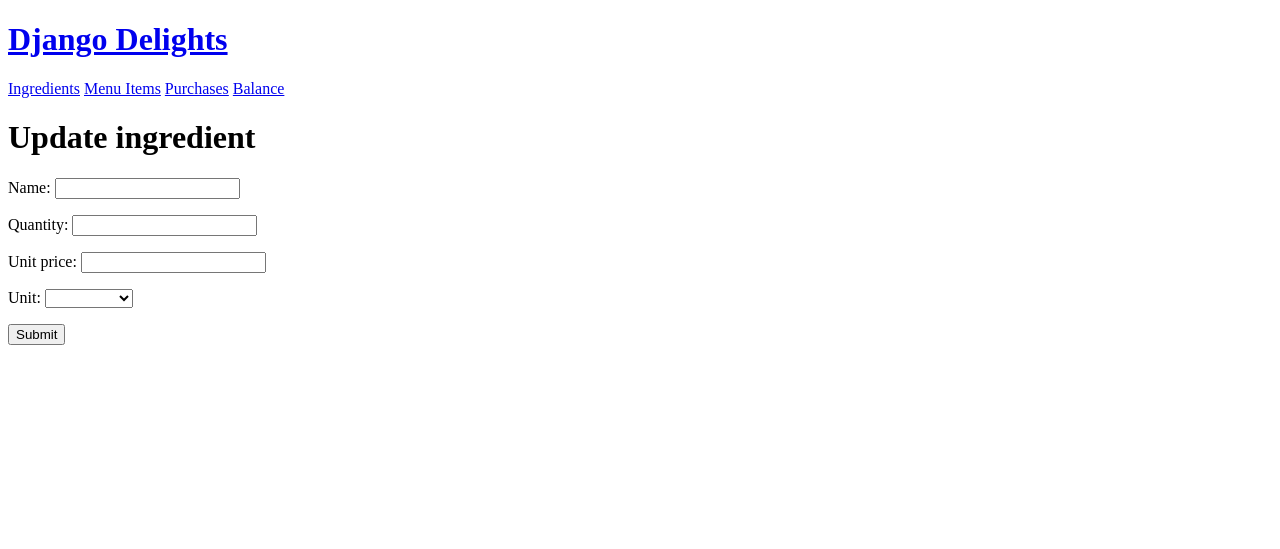
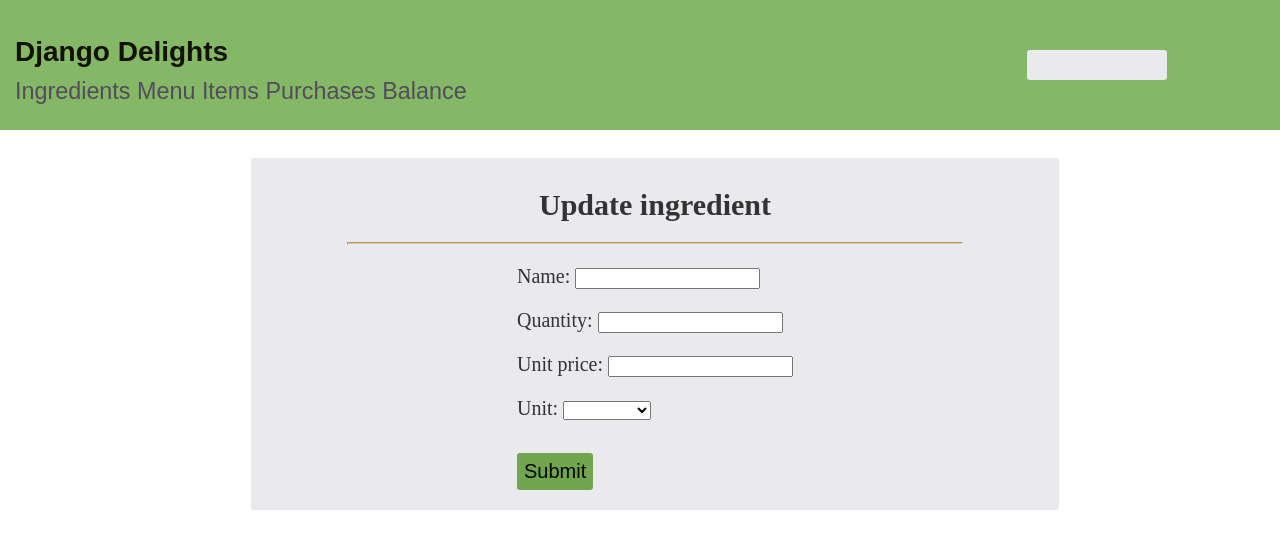
Before and after one commit to CafelatteHere/django_delights, a Django app: template django_delights/inventory/templates/inventory/ingredient_update_form.html in a window 1280 px wide. Shown: the top 549 px of the page. Run offline with Django 4.2, Linux system fonts and the light colour scheme; the template is opened without the code that fills it: values that come from a table or form of the project are taken from there, others are empty.

Commit message:
Update ingredient_update_form.html

```diff
--- a/django_delights/inventory/templates/inventory/ingredient_update_form.html
+++ b/django_delights/inventory/templates/inventory/ingredient_update_form.html
@@ -1,14 +1,22 @@
-{% extends "inventory/base.html" %}
+{% extends 'inventory/base.html' %}
 {% load static %}
 
 {% block head %}
+  <link rel="stylesheet" href="{% static 'inventory/style.css' %}?{ % now 'aaaa' %}">
 {% endblock %}
 
 {% block content %}
-<h1>Update ingredient</h1>
-<form method="POST">
-  {% csrf_token %}
-  {{ form.as_p }}
-  <input type="submit" value="Submit">
-</form>
+<div class="body">
+  <div class="form">
+    <div class="form-title"><h2>Update ingredient</h2></div>
+    <hr class="line">
+    <div class="form_content">
+      <form method="POST">
+        {% csrf_token %}
+        {{ form.as_p }}
+        <br><input type="submit" class="btn_login" value="Submit"/>
+      </form>
+    </div>
+  </div>
+</div>
 {% endblock %}
```
